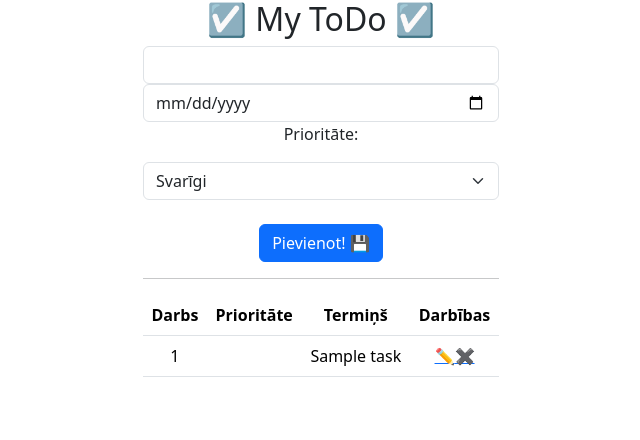
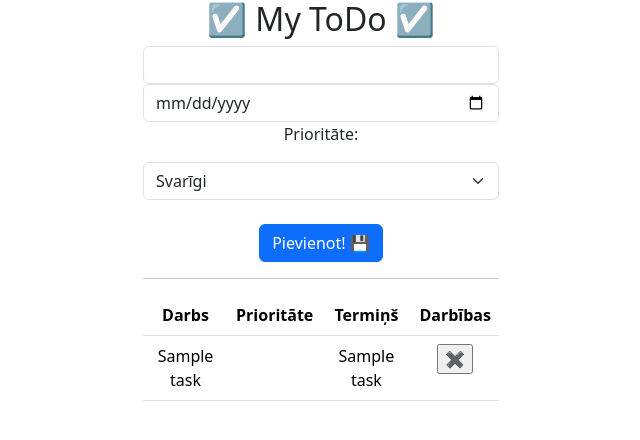
Before and after one commit to raivis-rasnacs/todo_flask, a Flask app: template templates/index.html in a window 1280 px wide. Shown: the top 440 px of the page, without its empty margins (319-959 px from the left). Run offline with Flask 3, Linux system fonts and the light colour scheme; the template is opened without the code that fills it: most values are stand-ins (such as "Sample title", 1, 10 or a date in 2020).

Commit message:
delete in progress

```diff
--- a/app.py
+++ b/app.py
@@ -8,7 +8,7 @@
 
 app = Flask(__name__)
 
-@app.route("/tasks", methods = ["GET", "POST"])
+@app.route("/tasks", methods = ["GET", "POST", "DELETE"])
 def index():
     if request.method == "POST":
         try:
@@ -31,11 +31,27 @@
         except Exception as e:
             print(e)
         return redirect("/tasks")
+    # dzēš ierakstu
+    elif request.method == "DELETE":
+        id_to_delete = request.form.get("id_to_delete")
+        print(id_to_delete)
+
+        try:
+            sql = "DELETE FROM tasks WHERE task_id = ?;"
+            con = sqlite3.connect("db/tasks.db")
+            cur = con.cursor()
+            cur.execute(sql, (int(id_to_delete), ))
+            con.commit()
+            con.close()
+        except Exception as e:
+            print(e)
+        return redirect("/tasks")
+
 
     try:
         con = sqlite3.connect("db/tasks.db")
         cur = con.cursor()
-        sql = "SELECT task_name, priority, date FROM tasks;"
+        sql = "SELECT task_id, task_name, priority, date FROM tasks;"
         data = cur.execute(sql)
         data = data.fetchall()
         con.close()
--- a/templates/index.html
+++ b/templates/index.html
@@ -16,7 +16,7 @@
                 <form action="/tasks" method="POST">
                     <input required class="form-control" type="text" name="task_name" id="">
                     <input required class="form-control" type="date" name="task_date" id="">
-                    <p>Prioritāte:</p>
+                    <p contenteditable>Prioritāte:</p>
                     <select class="form-select" name="task_priority" id="">
                         <option value="3">Svarīgi</option>
                         <option value="2">Ne tik svarīgi</option>
@@ -35,18 +35,23 @@
                     </tr>
                     {% for task in data %}
                         <tr>
-                            <td>{{ task[0] }}</td>
+                            <td>{{ task[1] }}</td>
                             <td>
-                                {% if task[1] == 1 %}
+                                {% if task[2] == 1 %}
                                     Nesvarīgi
-                                {% elif task[1] == 2 %}
+                                {% elif task[2] == 2 %}
                                     Ne tik svarīgi
-                                {% elif task[1] == 3 %}
+                                {% elif task[2] == 3 %}
                                     Svarīgi
                                 {% endif %}
                             </td>
-                            <td>{{ task[2] }}</td>
-                            <td><a href="">✏️</a><a href="">✖️</a></td>
+                            <td>{{ task[3] }}</td>
+                            <td>
+                                <form action="/tasks" method="DELETE">
+                                    <input hidden disabled type="text" name="id_to_delete" value="{{ task[0] }}">
+                                    <input type="submit" value="✖️">
+                                </form>
+                            </td>
                         </tr>
                     {% endfor %}
                 </table>
```
